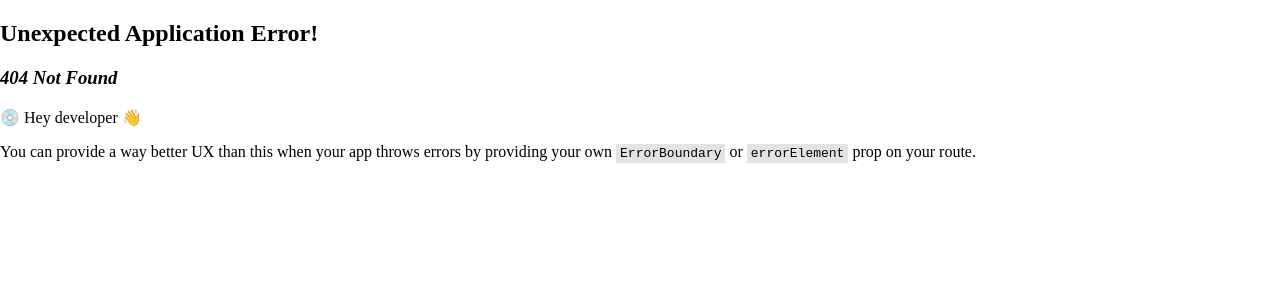
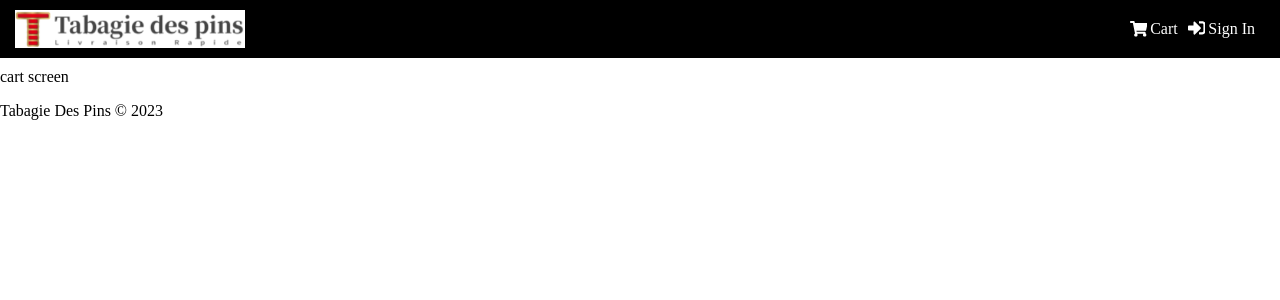
Before and after one commit to brian-pan/taba-retail, a React (Vite) app in the folder frontend/: page /cart in a window 1280 px wide. Before the commit this address had no page. Shown: the top 300 px of the page. Built offline with nearby package versions, Linux system fonts and the light colour scheme.

Commit message:
add cart qty counter to Header

```diff
--- a/frontend/src/components/Header.tsx
+++ b/frontend/src/components/Header.tsx
@@ -14,6 +14,7 @@
 import { clearCredentials } from "../slices/feSlices/authenticationSlice";
 import logo from "../assets/images/logo/logo-old.png";
 import "../assets/styles/components/Header.scss";
+import { cartItemType } from "../types";
 
 interface HeaderProps {
   logoName: string;
@@ -23,6 +24,7 @@
   const [isDropDownOpen, setIsDropDownOpen] = useState<boolean>(false);
 
   const { userInfo } = useSelector((state: any) => state.authentication);
+  const { cartItems } = useSelector((state: any) => state.cart);
 
   const dispatch = useDispatch();
   const navigate = useNavigate();
@@ -108,9 +110,17 @@
       ) : (
         <>
           <div className="header__links">
-            <Link className="header__link header__link--sign-up" to="/register">
+            <Link className="header__link header__link--sign-up" to="/cart">
               <FaShoppingCart className="header__link-icon header__link-icon--cart" />
               Cart
+              {cartItems.length > 0 && (
+                <span>
+                  {cartItems.reduce(
+                    (acc: number, curr: cartItemType) => acc + curr.qty,
+                    0
+                  )}
+                </span>
+              )}
             </Link>
             <Link className="header__link header__link--sign-in" to="/login">
               <span>
--- a/frontend/src/main.tsx
+++ b/frontend/src/main.tsx
@@ -17,6 +17,7 @@
 import LoginScreen from "./screens/LoginScreen.tsx";
 import ProfileScreen from "./screens/ProfileScreen.tsx";
 import ProductScreen from "./screens/ProductScreen.tsx";
+import CartScreen from "./screens/CartScreen.tsx";
 import "./assets/styles/index.scss";
 // import "./assets/styles/bootstrap.custom.css";
 
@@ -27,6 +28,7 @@
       <Route path="/login" element={<LoginScreen />} />
       <Route path="/register" element={<RegisterScreen />} />
       <Route path="/products/:id" element={<ProductScreen />} />
+      <Route path="/cart" element={<CartScreen />} />
       {/* Private Routes: */}
       <Route path="" element={<PrivateRoute />}>
         <Route path="/profile" element={<ProfileScreen />} />
--- /dev/null
+++ b/frontend/src/screens/CartScreen.tsx
@@ -0,0 +1,16 @@
+import * as React from "react";
+import { Link, useNavigate } from "react-router-dom";
+import { useDispatch, useSelector } from "react-redux";
+
+import { FaTrash } from "react-icons/fa";
+import Message from "../components/Message";
+
+interface CartScreenProps {}
+
+const CartScreen: React.FunctionComponent<CartScreenProps> = (props) => {
+  const navigate = useNavigate();
+  const dispatch = useDispatch();
+  return <div>cart screen</div>;
+};
+
+export default CartScreen;
```
